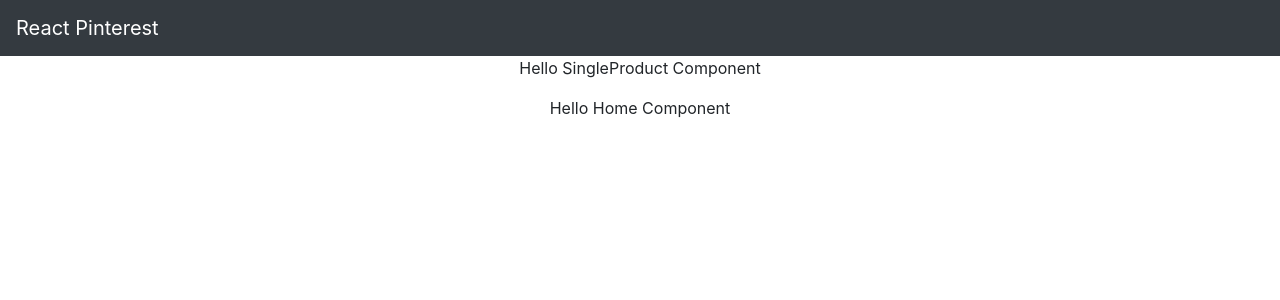
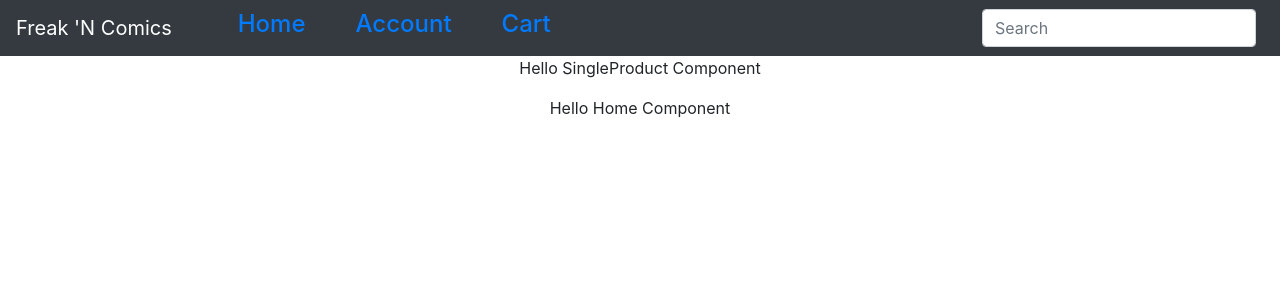
Before and after one commit to nss-evening-cohort-11/FreakNComics, a React (Create React App) app in the folder freakncomics.ui/: page / in a window 1280 px wide. Shown: the top 300 px of the page. Built offline with nearby package versions, Linux system fonts and the light colour scheme.

Commit message:
Navbar setup complete. note, css unable to overwrite bootstrap css, will come back

```diff
--- a/freakncomics.ui/src/components/shared/MyNavbar.js
+++ b/freakncomics.ui/src/components/shared/MyNavbar.js
@@ -5,16 +5,26 @@ class MyNavbar extends React.Component {
   render() {
     return (
       <nav className="navbar navbar-expand-lg navbar-dark bg-dark">
-      <a className="navbar-brand" href="#">React Pinterest</a>
+      <a className="navbar-brand" href="#">Freak 'N Comics</a>
       <button className="navbar-toggler" type="button" data-toggle="collapse" data-target="#navbarSupportedContent" aria-controls="navbarSupportedContent" aria-expanded="false" aria-label="Toggle navigation">
         <span className="navbar-toggler-icon"></span>
       </button>
 
-      <div className="collapse navbar-collapse" id="navbarSupportedContent">
-        <ul className="navbar-nav ml-auto">
+      <div className="collapse navbar-collapse d-flex justify-content-between navbarContent" id="navbarContent">
+        <ul className="navbar-nav">
           <li className="nav-item">
+            <h4><a href="#">Home</a></h4>
+          </li>
+          <li className="nav-item">
+            <h4><a href="#">Account</a></h4>
+          </li>
+          <li className="nav-item">
+            <h4><a href="#">Cart</a></h4>
           </li>
         </ul>
+        <form className="form-inline my-2 my-lg-0">
+      <input className="form-control mr-sm-2" type="search" placeholder="Search" aria-label="Search"></input>
+      </form>
       </div>
     </nav>
     );
--- a/freakncomics.ui/src/components/shared/MyNavbar.scss
+++ b/freakncomics.ui/src/components/shared/MyNavbar.scss
@@ -0,0 +1,12 @@
+.nav-item {
+    color: white;
+}
+
+h4{
+    margin-left: 50px;
+
+}
+
+.nav.navbar-nav li a {
+    color: #fff;
+  }
```
